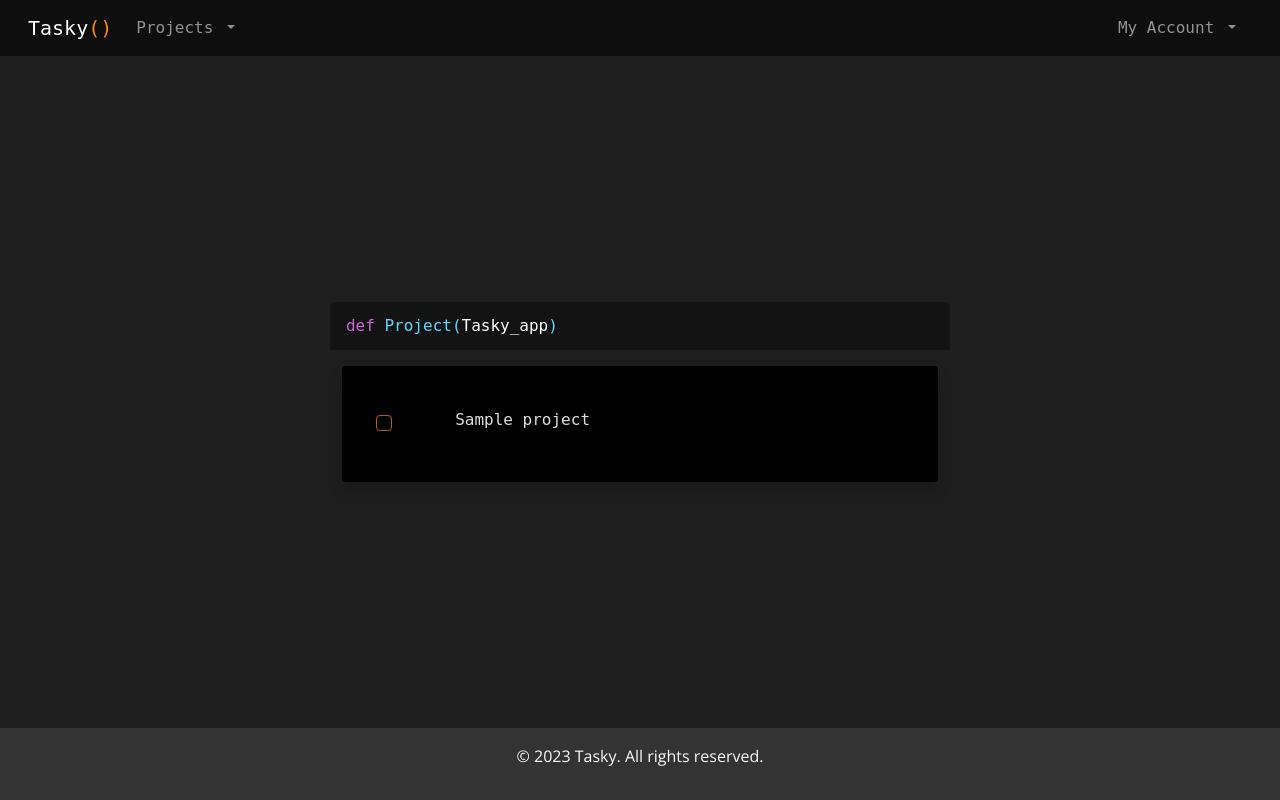
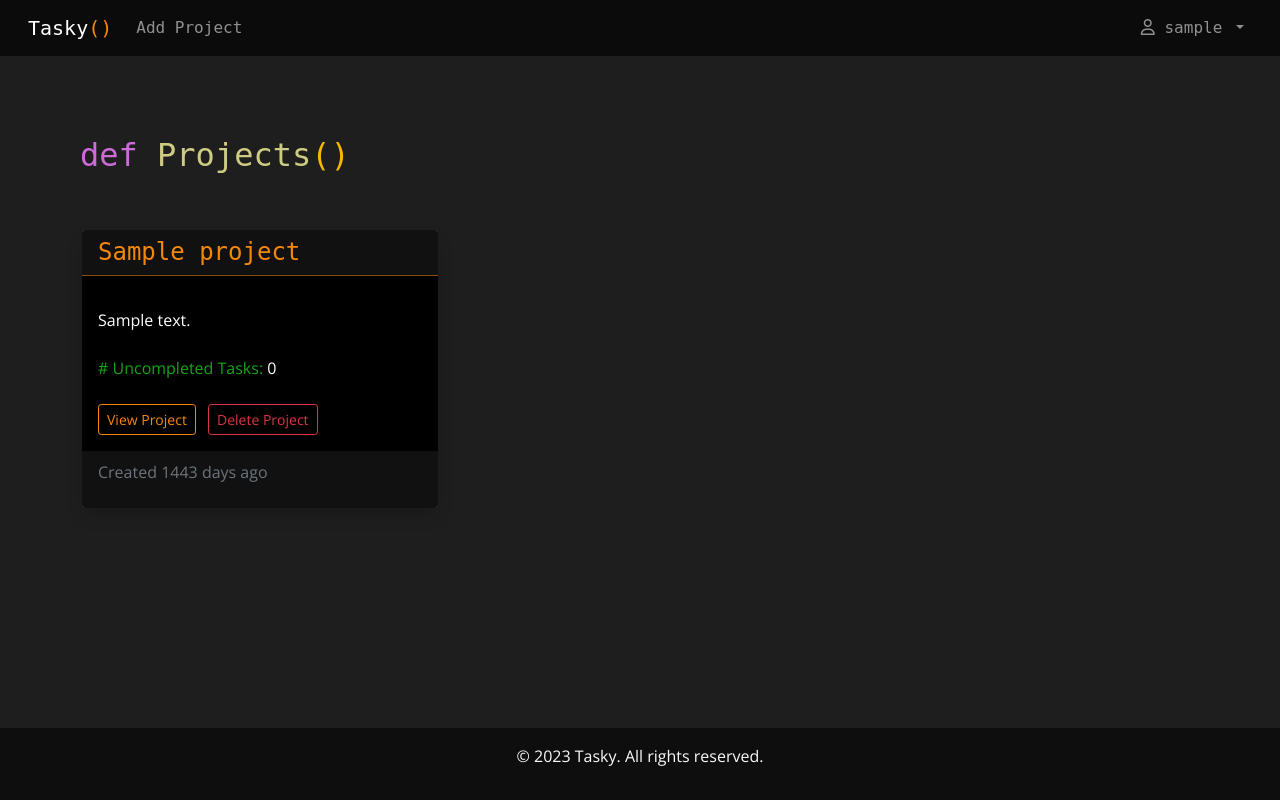
Before and after one commit to mateoguevaraa/tasky-app, a Flask app: page /home in a window 1280 px wide. Run offline with Flask 3, Linux system fonts and the light colour scheme; a user stored in the database is signed in; tables that the repository leaves empty hold one stand-in row (values such as "Sample post"); some libraries are stand-ins or nearby versions.

Commit message:
Avance con el project dashboard, y ajuste el diseño

```diff
--- a/app.py
+++ b/app.py
@@ -52,15 +52,17 @@ class Project(db.Model):
 
     id = db.Column(db.Integer, primary_key=True)
     user_id = db.Column(db.Integer, db.ForeignKey('users.id'), nullable=False)
-    name = db.Column(db.String(25), nullable=False)
+    name = db.Column(db.String(100), nullable=False)
+    description = db.Column(db.String(200))
     tasks = db.relationship('Task', backref='projects', lazy=True)
+    created_at = db.Column(db.DateTime, default=datetime.utcnow)
 
 class Task(db.Model):
 
     __tablename__ = 'tasks'
 
     id = db.Column(db.Integer, primary_key=True)
-    description = db.Column(db.String(200), nullable=False)
+    description = db.Column(db.String(150), nullable=False)
     completed = db.Column(db.Boolean, default=False)
     project_id = db.Column(db.Integer, db.ForeignKey('projects.id'), nullable=False)
 
@@ -102,18 +104,39 @@ def is_valid_email_domain(email):
     except (dns.resolver.NoAnswer, dns.resolver.NXDOMAIN):
         return False
 
+# Custom function to add 'now' to Jinja2 context
+@app.context_processor
+def inject_now():
+    return {'now': datetime.utcnow}
+
 
 # Functioning of the web app
 
-@app.route("/home", methods=["GET", "POST", "DELETE"])
+@app.route("/home", methods=["GET", "POST"])
 @login_required
 def home():
     if request.method == "POST":
         pass
+
     else:
-        projects=current_user.projects
-        username=current_user.username
-        return render_template("dashboard.html", projects=projects, username=username)
+
+        projects = current_user.projects
+        username = current_user.username
+        user_id = User.query.filter_by(username=username).first().id
+
+        return render_template("home.html", projects=projects, username=username)
+
+@app.route("/<project>", methods=["GET", "POST"])
+@login_required
+def project_dashboard():
+    if request.method == "POST":
+        pass
+    else:
+        projects = current_user.projects
+        username = current_user.username
+
+        return render_template("dashboard.html", projects=projects, username=username, tasks=tasks)
+
 
 
 @app.route("/edit-task", methods=["GET", "POST", "DELETE"])
@@ -122,21 +145,22 @@ def edit():
     if request.method == "POST":
         pass
     else:
-        return render_template("dashboard2.html", projects=projects, username=username)
+        return render_template("dashboard.html", projects=projects, username=username)
 
 @app.route("/add-proyect", methods=["GET", "POST"])
 @login_required
 def add_project():
     if request.method == "POST":
         project_name = request.form.get('project')
+        description = request.form.get('description')
 
         if not project_name:
             flash('Project cannot be empty.', 'input_error')
-            return redirect(url_for('register'))
+            return redirect(url_for('add_project'))
 
-        if len(project_name) > 25:
-            flash('Project name must be less than 25 characters.', 'input_error')
-            return redirect(url_for('register'))
+        if len(project_name) > 100:
+            flash('Project name must be less than 100 characters.', 'input_error')
+            return redirect(url_for('add_project'))
 
         # Trim leading and trailing spaces
         trimmed_name = project_name.strip()
@@ -149,11 +173,28 @@ def add_project():
             return redirect(url_for('add_project'))
 
         project_name = trimmed_name
-        print(project_name)
+
+        if len(description) > 200:
+            flash('The project description must be less than 200 characters.', 'input_error')
+            return redirect(url_for('add_project'))
+
+        if description.isspace():
+            description = None
+
+        try:
+            project_name = project_name.capitalize()
+        except:
+            pass
+
+        try:
+            description = description.capitalize()
+        except:
+            pass
+
 
         username = session["username"]
         user_id=User.query.filter_by(username=username).first().id
-        project = Project(user_id=user_id, name=project_name)
+        project = Project(user_id=user_id, name=project_name, description=description)
 
         db.session.add(project)
 
@@ -167,7 +208,8 @@ def add_project():
         return redirect(url_for('home'))
 
     else:
-        return render_template("add-project.html")
+        username = current_user.username
+        return render_template("add-project.html", username=username)
 
 
 
@@ -291,7 +333,7 @@ def register():
         if result:
             pass
         else:
-            flash('Could not find the specified email adress.', 'email_error')
+            flash('Enter a valid email.', 'email_error')
             return redirect(url_for('register'))
 
         # Check if email already exists in pending_users table
--- a/static/style.css
+++ b/static/style.css
@@ -1,3 +1,47 @@
+/* Responsive design */
+
+/* For mobile devices */
+@media screen and (max-width: 767px) {
+
+    .container {
+        width: 100%;
+        padding: 0 10px;
+    }
+
+    /* Additional styles for smaller devices */
+}
+
+/* For tablets */
+@media screen and (min-width: 768px) and (max-width: 1024px) {
+
+    main {
+        width: 90%;
+        padding: 0 15px;
+    }
+
+    .login-box, .register-box, .alert-pop {
+        max-width: 50% !important;
+        justify-content: center !important;
+        align-items: center !important;
+        vertical-align: middle !important;
+    }
+
+    /* Additional styles for tablets */
+}
+
+/* For laptops/desktops */
+@media screen and (min-width: 1025px) {
+
+    .login-box, .register-box, .alert-pop {
+        max-width: 30% !important;
+    }
+
+    /* Additional styles for larger screens */
+
+}
+
+
+
 
 @media screen and (max-width: 322px) {
     header {
@@ -35,7 +79,7 @@ main {
     margin-bottom: 5rem; /* Adjust as needed */
 }
 
-h1, h2, h3 {
+h1, h2, h3, h4 {
     font-family: 'Montserrat', sans-serif;
 }
 
@@ -45,11 +89,6 @@ p, body {
 
 header, .code {
     font-family: 'Fira Code', monospace;
-}
-
-.content {
-    max-width: 960px;
-    margin: auto;
 }
 
 main {
@@ -139,3 +178,7 @@ visibility:visible;
     box-sizing: border-box;
     padding: 0;
 }
+
+.dropdown-menu {
+    min-width: 3rem !important;
+}
--- a/templates/dashboard.html
+++ b/templates/dashboard.html
@@ -11,27 +11,28 @@
                 data-toggle="dropdown" aria-haspopup="true" aria-expanded="false">
                 Projects
             </a>
-            <div class="dropdown-menu" aria-labelledby="navbarDropdownMenuLink" style="background-color: #2a2a2a74;">
+            <div class="dropdown-menu" aria-labelledby="navbarDropdownMenuLink" style="background-color: #0c0b0b; border:none;">
                 <!-- List of projects -->
                 {% for project in projects %}
                     <a class="dropdown-item" href="#" style="color: #dddddd; font-family: 'Open Sans', sans-serif; font-size: 0.9rem;">{{project.name}}</a>
                 {% endfor %}
                 <!-- ... -->
                 <div class="dropdown-divider" style="background-color: #3c37378f;"></div>
-                <a class="dropdown-item code" href="#" style="color: #dddddd; font-family: 'Open Sans', sans-serif; font-size: 0.9rem;">Add Project</a>
+                <a class="dropdown-item code" href="{{url_for('add_project')}}" style="color: #dddddd; font-family: 'Open Sans', sans-serif; font-size: 0.9rem;">Add Project</a>
             </div>
         </li>
     </ul>
-    <ul class="navbar-nav ms-auto mb-2 mb-lg-0 pr-2">
+    <ul class="navbar-nav ms-auto mb-2 mb-lg-0 user-nav">
         <li class="nav-item dropdown">
             <a class="nav-link dropdown-toggle" href="#" id="navbarDropdownMenuLink" role="button"
                 data-toggle="dropdown" aria-haspopup="true" aria-expanded="false">
-                My Account
+                <i class="fa-regular fa-user"></i> {{username}}
             </a>
-            <div class="dropdown-menu account" aria-labelledby="navbarDropdownMenuLink" style="background-color: #2a2a2a74;">
+            <div class="dropdown-menu account" aria-labelledby="navbarDropdownMenuLink" style="background-color: #0c0b0b; border:none;">
                 <!-- List of projects -->
                 <a class="dropdown-item" href="#" style="color: #dddddd; font-family: 'Open Sans', sans-serif; font-size: 0.9rem;">Settings</a>
-                <a class="dropdown-item" href="{{ url_for('logout') }}" style="color: #dddddd; font-family: 'Open Sans', sans-serif; font-size: 0.9rem;">Log Out</a>
+                <div class="dropdown-divider" style="background-color: #3c37378f;"></div>
+                <a class="dropdown-item" href="{{ url_for('logout') }}" style="color: #F68807; font-family: 'Open Sans', sans-serif; font-size: 0.9rem; font-weight: bold;">Log Out</a>
                 <!-- ... -->
             </div>
         </li>
@@ -120,22 +121,10 @@
         margin-bottom: 0 !important;
     }
 
-    .here{
-        color:#F68807;
-    }
+</style>
 
-    .here:hover {
-        color:#ff7220;
-    }
-</style>
-{% if not projects %}
-
-<h1 class="text-center">No projects found.</h1>
-<h3 class="text-center" style="color: #ddddddc5;">Start by creating a new project <a href="{{url_for('add_project')}}" class="here">here.</a></h3>
-
-{% else %}
 <div class="dashboard">
-    <div class="container">
+    <div class="container-fluid">
         <div class="row">
             <p class="language code" id="language-copy"><span style="color: #f27cffd3">def </span>
                 <span style="color: rgb(93, 215, 255);">Project(</span><span>Tasky_app</span><span style="color: rgb(93, 215, 255);">)</span>
@@ -148,7 +137,11 @@
 
             <div class="col-12">
                 <div class="container rounded p-4 shadow task-box pb-4 ide">
-                    {% for project in projects %}
+                    {% if not tasks %}
+                        Add tasks
+                    {% else %}
+
+                    {% for task in tasks %}
                     <div class="row justify-content-between h-100 task-container" style="align-items: center; margin-bottom: 10px;">
                         <div class="col-1">
                             <div class="form-check">
@@ -158,7 +151,7 @@
                         <div class="col-11 edit_hover_class">
                             <ul class="list-group">
                                 <li class="code list-group-item d-flex align-items-center task" style="background-color: transparent !important; border: none; color:#dddddd">
-                                    <label class="ml-2" id="task_{{project.id}}">{{project.name}}</label>
+                                    <label class="ml-2" id="task">{{task.name}}</label>
                                     <span class="badge badge-primary badge-pill ml-2 ms-auto" style="background-color: transparent; user-select:none">
                                         <a class="icon-link" href=""><i class="fa-regular fa-pen-to-square" style="color: #F68807;"></i></a>
                                         <span class="pr-3" style="background-color: transparent;"></span>
@@ -169,11 +162,14 @@
                         </div>
                     </div>
                     {% endfor %}
+
+                    {% endif %}
                 </div>
             </div>
         </div>
     </div>
 </div>
 </div>
+
 {% endif %}
 {% endblock %}
--- /dev/null
+++ b/templates/home.html
@@ -0,0 +1,175 @@
+{% extends "layout.html" %}
+
+{% block title %}
+    Projects
+{% endblock %}
+
+{% block header %}
+
+    <ul class="navbar-nav me-auto mb-2 mb-lg-0">
+        <li class="nav-item">
+            <a class="nav-link" href="{{url_for('add_project')}}">Add Project</a>
+        </li>
+    </ul>
+    <ul class="navbar-nav ms-auto mb-2 mb-lg-0 user-nav">
+        <li class="nav-item dropdown">
+            <a class="nav-link dropdown-toggle" href="#" id="navbarDropdownMenuLink" role="button"
+                data-toggle="dropdown" aria-haspopup="true" aria-expanded="false">
+                <i class="fa-regular fa-user"></i> {{username}}
+            </a>
+            <div class="dropdown-menu account" aria-labelledby="navbarDropdownMenuLink" style="background-color: #0c0b0b; border:none;">
+                <!-- List of projects -->
+                <a class="dropdown-item" href="#" style="color: #dddddd; font-family: 'Open Sans', sans-serif; font-size: 0.9rem;">Settings</a>
+                <div class="dropdown-divider" style="background-color: #3c37378f;"></div>
+                <a class="dropdown-item" href="{{ url_for('logout') }}" style="color: #F68807; font-family: 'Open Sans', sans-serif; font-size: 0.9rem; font-weight: bold;">Log Out</a>
+                <!-- ... -->
+            </div>
+        </li>
+    </ul>
+
+{% endblock %}
+
+
+{% block main %}
+
+
+<style>
+
+    .card-header {
+        background-color: #111111;
+        color: #ffffff;
+        border-bottom: 1px solid #f6860783;
+        font-family: 'Fira Code', monospace;
+    }
+
+    .card-body {
+        background-color: #000000;
+        font-family: 'Open Sans', sans-serif;
+    }
+
+    .card-footer {
+        background-color: #111111;
+        color: #ffffff;
+        font-family: 'Fira Code', monospace;
+    }
+
+    .btn-outline-primary {
+        border-color: #F68807;
+        color: #F68807;
+    }
+
+    .btn-outline-primary:hover {
+        background-color: #F68807;
+        color: #ffffff;
+        border:#ffffff
+    }
+
+    .btn-outline-danger {
+        border-color: #dc3545;
+        color: #dc3545;
+    }
+
+    .btn-outline-danger:hover {
+        background-color: #dc3545;
+        color: #ffffff;
+    }
+
+    .card {
+        border: none;
+    }
+
+
+    .here{
+        color:#F68807;
+    }
+
+    .here:hover {
+        color:#ff7220;
+    }
+
+    .no-project {
+        margin-top: 15vh;
+    }
+
+    .project-page-title {
+        padding-bottom: 3rem;
+        margin-left: 3rem;
+    }
+
+    @media screen and (min-width: 1025px) {
+        .project-page-title {
+            padding-bottom: 3rem;
+            margin-left: 3rem;
+    }
+
+    }
+
+        /* For mobile devices */
+    @media screen and (max-width: 767px) {
+        .project-page-title {
+            padding-bottom: 3rem;
+            margin-left: 12px;
+        }
+    }
+
+    /* For tablets */
+    @media screen and (min-width: 768px) and (max-width: 1024px) {
+        .project-page-title {
+            padding-bottom: 3rem;
+            text-align: center;
+        }
+    }
+
+</style>
+
+{% if not projects %}
+
+<div  class="no-project">
+    <h1 class="text-center">No projects found.</h1>
+    <h3 class="text-center" style="color: #ddddddc5;">Start by creating a new project <a href="{{url_for('add_project')}}" class="here">here.</a></h3>
+</div>
+
+{% else %}
+
+<h2 class="code project-page-title"><span style="color: #f27cffd3">def </span>
+    <span style="color: rgba(255, 253, 159, 0.783);">Projects</span><span style="color: rgb(241, 185, 0);">()</span>
+</h2>
+
+<div class="container">
+    <div class="row">
+        {% for project in projects %}
+        <div class="col-lg-4 col-md-6 mb-4">
+            <div class="card shadow">
+                <div class="card-header">
+                    <h4 class="my-0 fw-normal code"><span style="color:  #F68807;">{{ project.name }}</span></h4>
+                </div>
+                <div class="card-body">
+                    {% if project.description %}
+                    <ul class="list-unstyled mt-3 mb-4">
+                        <!-- Display project details, options, or tasks related to the project -->
+                        <li>{{project.description}}</li>
+                    </ul>
+                    {% endif %}
+                    <ul class="list-unstyled mt-3 mb-4">
+                        <li><span style="color: rgb(19, 166, 19);"># Uncompleted Tasks:</span> {{ project.tasks|selectattr('completed', 'eq', false)|list|length }}</li>
+                    </ul>
+                    <button type="button" class="btn btn-sm btn-outline-primary">View Project</button>
+                    <span class="pr-2" style="background-color: transparent;"></span>
+                    <button type="button" class="btn btn-sm btn-outline-danger">Delete Project</button>
+                </div>
+                <div class="card-footer text-muted">
+                    {% set days_since_creation = (now() - project.created_at).days %}
+                    {% if days_since_creation == 0 %}
+                        <p>Created today</p>
+                    {% else %}
+                        <p>Created {{ days_since_creation }} day{{ 's' if days_since_creation > 1 else '' }} ago</p>
+                    {% endif %}
+                </div>
+            </div>
+        </div>
+        {% endfor %}
+    </div>
+</div>
+{% endif %}
+
+{% endblock %}
--- a/templates/layout.html
+++ b/templates/layout.html
@@ -92,7 +92,7 @@
         }
         </style>
         <header>
-            <nav class="navbar navbar-expand-lg navbar-dark" style="background-color: #0c0b0bd6;">
+            <nav class="navbar navbar-expand-lg navbar-dark" style="background-color: #0c0b0b;">
                 <div class="container-fluid">
                     <button class="navbar-toggler" type="button" data-bs-toggle="collapse" data-bs-target="#navbarTogglerDemo03" aria-controls="navbarTogglerDemo03" aria-expanded="false" aria-label="Toggle navigation">
                         <span class="navbar-toggler-icon"></span>
@@ -118,14 +118,12 @@
                 </div>
             </nav>
         </header>
-    <div class="content">
         <main class="limited-height">
             {% block main %}{% endblock %}
         </main>
-    </div>
-    <footer class="text-light text-center py-3" style="background-color: #333333;">
-        <div class="container">
-        <p>&copy; 2023 Tasky. All rights reserved.</p>
+    <footer class="text-light text-center py-3" style="background-color: #0c0b0bd6;">
+        <div class="container justify-content-center">
+        <p style="align-items: center;">&copy; 2023 Tasky. All rights reserved.</p>
         </div>
     </footer>
 </body>
```
Also changed, not shown: templates/add-project.html (+26 -27 lines), templates/login.html (+10 -7 lines), templates/register.html (+12 -8 lines).
